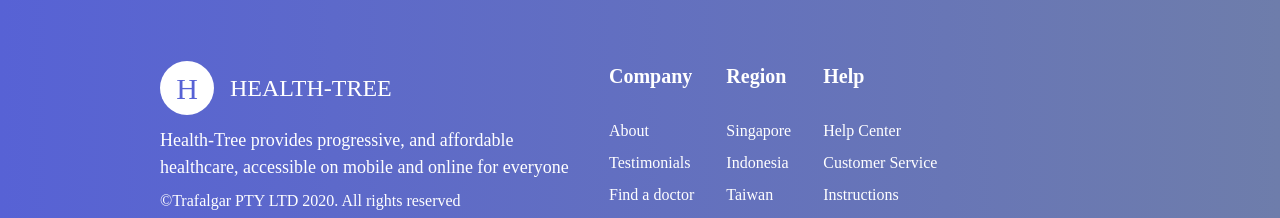
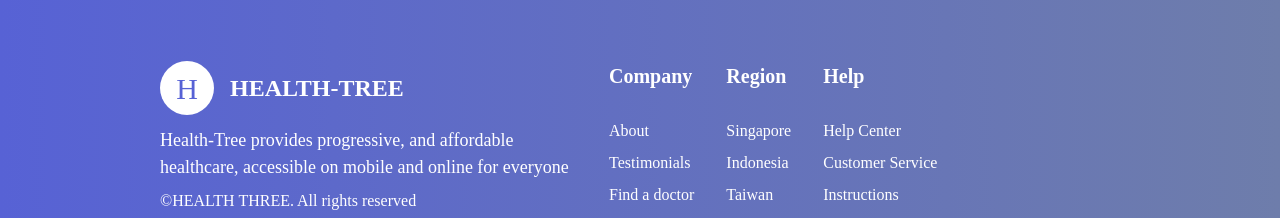
Before and after one commit to ashalfarhan8/health-tree, a Next.js app: page / in a window 1280 px wide. Shown: the part 722-940 px from the top of the page. Built offline with nearby package versions, Linux system fonts and the light colour scheme; a web font is replaced by a local one.

Commit message:
change font weight and copyright state

```diff
--- a/components/layout/Footer.jsx
+++ b/components/layout/Footer.jsx
@@ -24,7 +24,7 @@ const Footer = () => {
                   textTransform="uppercase"
                   ml="4"
                   fontSize="2xl"
-                  fontWeight="medium"
+                  fontWeight="semibold"
                 >
                   Health-tree
                 </Text>
@@ -33,7 +33,7 @@ const Footer = () => {
                 Health-Tree provides progressive, and affordable healthcare,
                 accessible on mobile and online for everyone
               </Text>
-              <Text mt="2">©Trafalgar PTY LTD 2020. All rights reserved</Text>
+              <Text mt="2">©HEALTH THREE. All rights reserved</Text>
             </Box>
             <Box mr="8">
               <Text fontSize="xl" fontWeight="bold">
```
